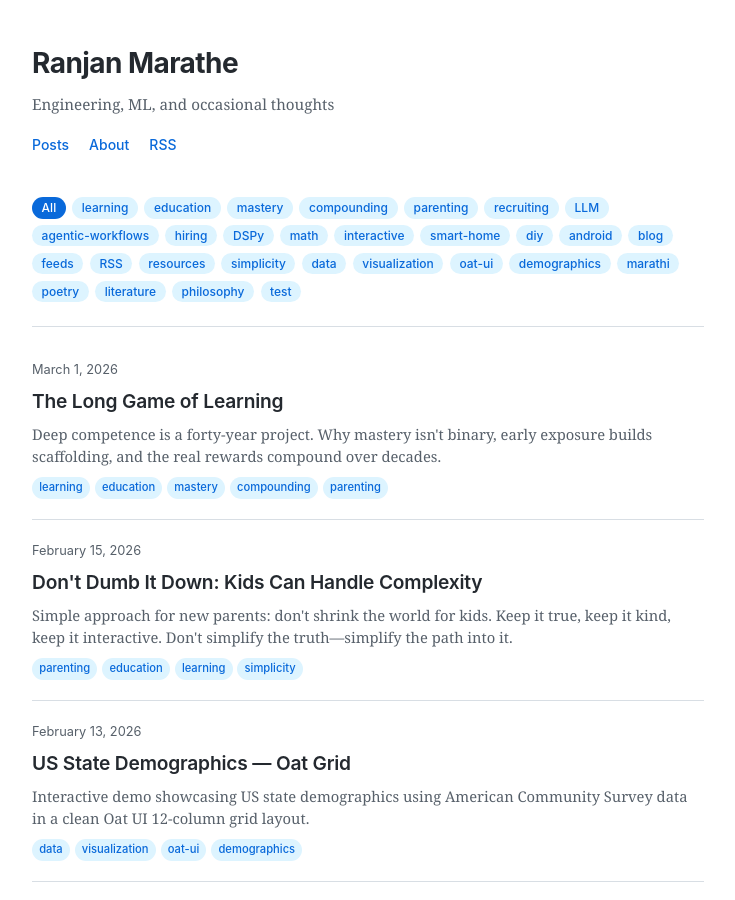
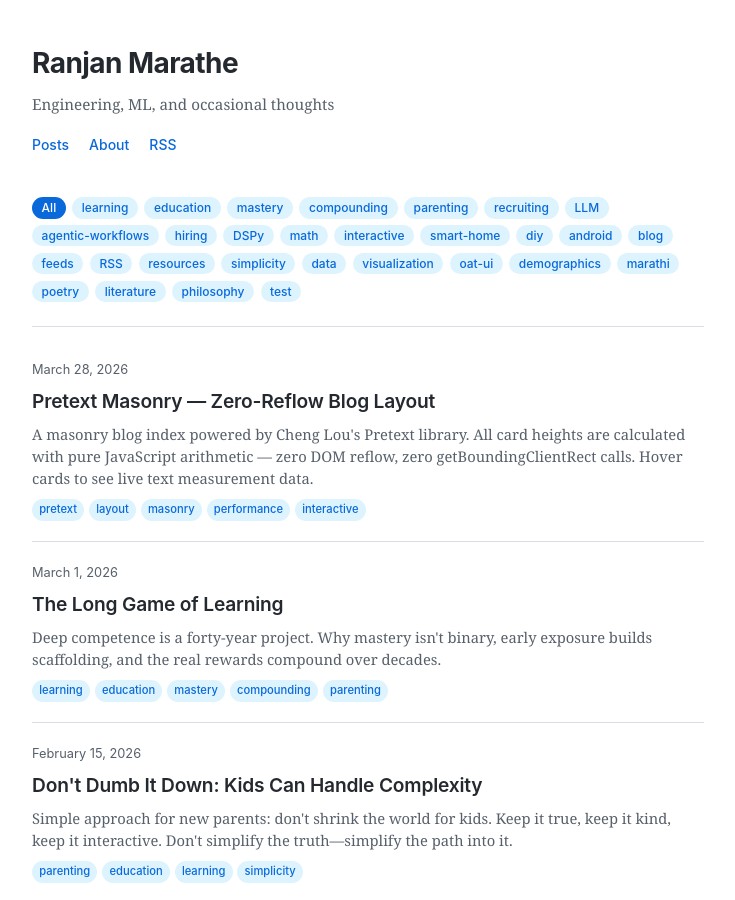
Before and after one commit to PriyaranjanMarathe/priyaranjanmarathe.github.io, a Jekyll site: the page docs/blog/index.html, which Jekyll copies as it is, in a window 1280 px wide and 900 px high. Shown: the whole window, without its empty margins (272-1007 px from the left). Built offline with Jekyll 4.4.1, drawn with Linux system fonts in a browser that asks for light colours; some of the changed text lies outside the part shown.

Commit message:
Updated pretext styling.

```diff
--- a/docs/blog/index.html
+++ b/docs/blog/index.html
@@ -1,13 +1,20 @@
 <!DOCTYPE html>
 
 <html lang="en">
+
 <head>
     <meta charset="UTF-8">
     <meta name="viewport" content="width=device-width, initial-scale=1.0">
     <title>Ranjan Marathe</title>
     <meta name="description" content="Engineering, ML, and occasional thoughts.">
     <style>
-        *, *::before, *::after { margin: 0; padding: 0; box-sizing: border-box; }
+        *,
+        *::before,
+        *::after {
+            margin: 0;
+            padding: 0;
+            box-sizing: border-box;
+        }
 
         :root {
             --font-body: 'Georgia', 'Times New Roman', serif;
@@ -63,6 +70,7 @@
         .site-header {
             margin-bottom: 2.5rem;
         }
+
         .site-title {
             font-family: var(--font-heading);
             font-size: 1.75rem;
@@ -70,10 +78,12 @@
             letter-spacing: -0.02em;
             margin-bottom: 0.25rem;
         }
+
         .site-title a {
             color: var(--color-text);
             text-decoration: none;
         }
+
         .site-tagline {
             font-size: 0.95rem;
             color: var(--color-text-secondary);
@@ -87,12 +97,16 @@
             font-family: var(--font-heading);
             font-size: 0.875rem;
         }
+
         .site-nav a {
             color: var(--color-link);
             text-decoration: none;
             font-weight: 500;
         }
-    .site-nav a:hover { text-decoration: underline; }
+
+        .site-nav a:hover {
+            text-decoration: underline;
+        }
 
         /* Tag filter */
         .tag-filter {
@@ -103,6 +117,7 @@
             padding-bottom: 1.5rem;
             border-bottom: 1px solid var(--color-hr);
         }
+
         .tag-filter-btn {
             font-family: var(--font-heading);
             font-size: 0.75rem;
@@ -115,7 +130,11 @@
             font-weight: 500;
             transition: background 0.15s, color 0.15s;
         }
-    .tag-filter-btn:hover { background: var(--color-tag-bg-hover); }
+
+        .tag-filter-btn:hover {
+            background: var(--color-tag-bg-hover);
+        }
+
         .tag-filter-btn.active {
             background: var(--color-tag-active-bg);
             color: var(--color-tag-active-text);
@@ -125,19 +144,23 @@
         .post-list {
             list-style: none;
         }
+
         .post-item {
             padding: 1.25rem 0;
             border-bottom: 1px solid var(--color-hr);
         }
+
         .post-item:first-child {
             padding-top: 0;
         }
+
         .post-item-date {
             font-family: var(--font-heading);
             font-size: 0.8rem;
             color: var(--color-text-secondary);
             margin-bottom: 0.25rem;
         }
+
         .post-item-title {
             font-family: var(--font-heading);
             font-size: 1.2rem;
@@ -145,22 +168,29 @@
             margin-bottom: 0.35rem;
             letter-spacing: -0.01em;
         }
+
         .post-item-title a {
             color: var(--color-text);
             text-decoration: none;
         }
-    .post-item-title a:hover { color: var(--color-link); }
+
+        .post-item-title a:hover {
+            color: var(--color-link);
+        }
+
         .post-item-desc {
             font-size: 0.92rem;
             color: var(--color-text-secondary);
             margin-bottom: 0.6rem;
             line-height: 1.5;
         }
+
         .post-item-tags {
             display: flex;
             flex-wrap: wrap;
             gap: 0.3rem;
         }
+
         .post-item-tag {
             font-family: var(--font-heading);
             font-size: 0.7rem;
@@ -188,19 +218,29 @@
             font-size: 0.8rem;
             color: var(--color-text-secondary);
         }
+
         .site-footer a {
             color: var(--color-link);
             text-decoration: none;
         }
-    .site-footer a:hover { text-decoration: underline; }
+
+        .site-footer a:hover {
+            text-decoration: underline;
+        }
 
         @media (max-width: 600px) {
-        .site-title { font-size: 1.5rem; }
-        .container { padding: 1.5rem 1rem 3rem; }
+            .site-title {
+                font-size: 1.5rem;
+            }
+
+            .container {
+                padding: 1.5rem 1rem 3rem;
+            }
         }
     </style>
 
 </head>
+
 <body>
     <div class="container">
         <header class="site-header">
@@ -247,9 +287,28 @@
         </div>
 
         <ul class="post-list">
+
+            <!-- Place it at the TOP of your post list (newest first) -->
+            <li class="post-item" data-tags="js til llmtooling">
+                <div class="post-item-date">March 28, 2026</div>
+                <h2 class="post-item-title"><a href="/blog/posts/pretext-masonry.html">Pretext Masonry — Zero-Reflow Blog Layout</a></h2>
+                <p class="post-item-desc">
+                    A masonry blog index powered by Cheng Lou's Pretext library. All card heights
+                    are calculated with pure JavaScript arithmetic — zero DOM reflow, zero
+                    getBoundingClientRect calls. Hover cards to see live text measurement data.
+                </p>
+                <div class="post-item-tags">
+                    <span class="post-item-tag">pretext</span>
+                    <span class="post-item-tag">layout</span>
+                    <span class="post-item-tag">masonry</span>
+                    <span class="post-item-tag">performance</span>
+                    <span class="post-item-tag">interactive</span>
+                </div>
+            </li>
             <li class="post-item" data-tags="learning education mastery compounding parenting">
                 <div class="post-item-date">March 1, 2026</div>
-            <h2 class="post-item-title"><a href="/blog/posts/long-game-of-learning.html">The Long Game of Learning</a></h2>
+                <h2 class="post-item-title"><a href="/blog/posts/long-game-of-learning.html">The Long Game of
+                        Learning</a></h2>
                 <p class="post-item-desc">
                     Deep competence is a forty-year project. Why mastery isn't binary, early exposure builds
                     scaffolding, and the real rewards compound over decades.
@@ -264,7 +323,8 @@
             </li>
             <li class="post-item" data-tags="parenting education learning simplicity">
                 <div class="post-item-date">February 15, 2026</div>
-            <h2 class="post-item-title"><a href="/blog/posts/dont-dumb-it-down.html">Don't Dumb It Down: Kids Can Handle Complexity</a></h2>
+                <h2 class="post-item-title"><a href="/blog/posts/dont-dumb-it-down.html">Don't Dumb It Down: Kids Can
+                        Handle Complexity</a></h2>
                 <p class="post-item-desc">
                     Simple approach for new parents: don't shrink the world for kids. Keep it true,
                     keep it kind, keep it interactive. Don't simplify the truth—simplify the path into it.
@@ -278,7 +338,8 @@
             </li>
             <li class="post-item" data-tags="data visualization oat-ui demographics">
                 <div class="post-item-date">February 13, 2026</div>
-            <h2 class="post-item-title"><a href="/blog/posts/oat-grid-demo.html">US State Demographics — Oat Grid</a></h2>
+                <h2 class="post-item-title"><a href="/blog/posts/oat-grid-demo.html">US State Demographics — Oat
+                        Grid</a></h2>
                 <p class="post-item-desc">
                     Interactive demo showcasing US state demographics using American Community Survey data
                     in a clean Oat UI 12-column grid layout.
@@ -292,7 +353,8 @@
             </li>
             <li class="post-item" data-tags="marathi LLM education poetry literature">
                 <div class="post-item-date">February 8, 2026</div>
-            <h2 class="post-item-title"><a href="/blog/posts/kekavali-viparit-exercise.html">विपरीत केकावली — A Creative Marathi Exercise with LLMs</a></h2>
+                <h2 class="post-item-title"><a href="/blog/posts/kekavali-viparit-exercise.html">विपरीत केकावली — A
+                        Creative Marathi Exercise with LLMs</a></h2>
                 <p class="post-item-desc">
                     A creative homework exercise for Marathi students: compose the viparit (corollary)
                     of Moropant's Kekavali using LLM tools while deepening understanding of classical poetry.
@@ -336,7 +398,8 @@
             </li>
             <li class="post-item" data-tags="smart-home diy android">
                 <div class="post-item-date">January 24, 2026</div>
-            <h2 class="post-item-title"><a href="/blog/posts/vibemonitor-smart-sensor.html">Turn a $30 Phone into a Smart Home Sensor</a></h2>
+                <h2 class="post-item-title"><a href="/blog/posts/vibemonitor-smart-sensor.html">Turn a $30 Phone into a
+                        Smart Home Sensor</a></h2>
                 <p class="post-item-desc">
                     Use VibeMonitor to transform a cheap prepaid smartphone into a vibration sensor
                     for your dryer, washer, or any appliance.
@@ -349,7 +412,8 @@
             </li>
             <li class="post-item" data-tags="poetry philosophy test">
                 <div class="post-item-date">January 24, 2026</div>
-            <h2 class="post-item-title"><a href="/blog/posts/kipling-if-poem.html">Reflections on "If" by Rudyard Kipling</a></h2>
+                <h2 class="post-item-title"><a href="/blog/posts/kipling-if-poem.html">Reflections on "If" by Rudyard
+                        Kipling</a></h2>
                 <p class="post-item-desc">
                     Exploring the timeless wisdom in Rudyard Kipling's poem about character,
                     resilience, and integrity. A test of the blog posting workflow.
@@ -362,7 +426,8 @@
             </li>
             <li class="post-item" data-tags="math learning interactive">
                 <div class="post-item-date">January 23, 2026</div>
-            <h2 class="post-item-title"><a href="/blog/posts/math-chapter1.html">Chapter 1: Logarithms, Exponentials &amp; Half-Life</a></h2>
+                <h2 class="post-item-title"><a href="/blog/posts/math-chapter1.html">Chapter 1: Logarithms, Exponentials
+                        &amp; Half-Life</a></h2>
                 <p class="post-item-desc">
                     An interactive journey through growth, decay, and the mathematics of change.
                     Explore exponential functions, logarithms, and half-life with visual experiments.
@@ -376,24 +441,6 @@
 
             <!-- ─── Paste this into your blog/index.html post list ─── -->
 
-<!-- Place it at the TOP of your post list (newest first) -->
-
-<li>
-  <span class="date">March 28, 2026</span>
-  <h2><a href="posts/pretext-masonry.html">Pretext Masonry — Zero-Reflow Blog Layout</a></h2>
-  <p class="excerpt">
-    A masonry blog index powered by Cheng Lou's Pretext library. All card heights
-    are calculated with pure JavaScript arithmetic — zero DOM reflow, zero
-    getBoundingClientRect calls. Hover cards to see live text measurement data.
-  </p>
-  <div class="tags">
-    <span class="tag">pretext</span>
-    <span class="tag">layout</span>
-    <span class="tag">masonry</span>
-    <span class="tag">performance</span>
-    <span class="tag">interactive</span>
-  </div>
-</li>
 
             <!-- ─── END snippet ─── -->
 
@@ -453,4 +500,5 @@
     </script>
 
 </body>
+
 </html>
```
Lines whose indentation alone changed are shown as unchanged.
